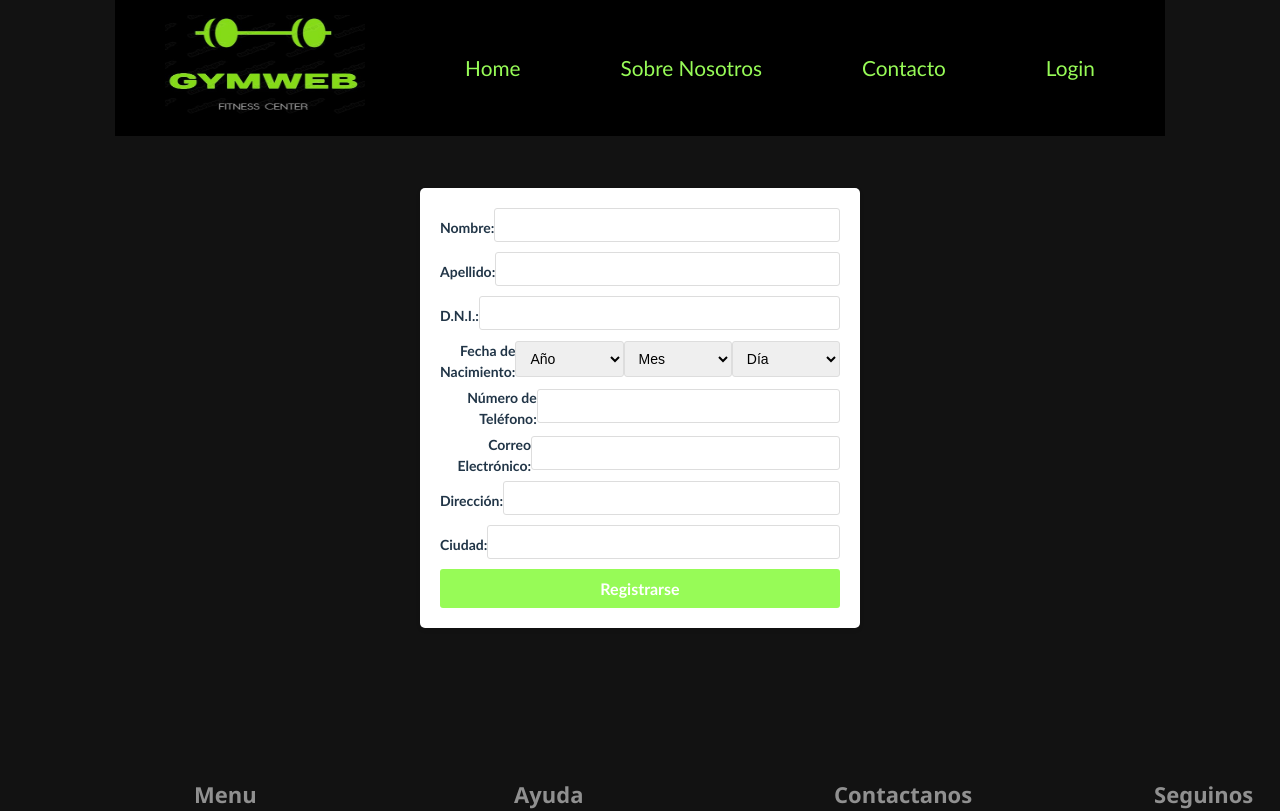
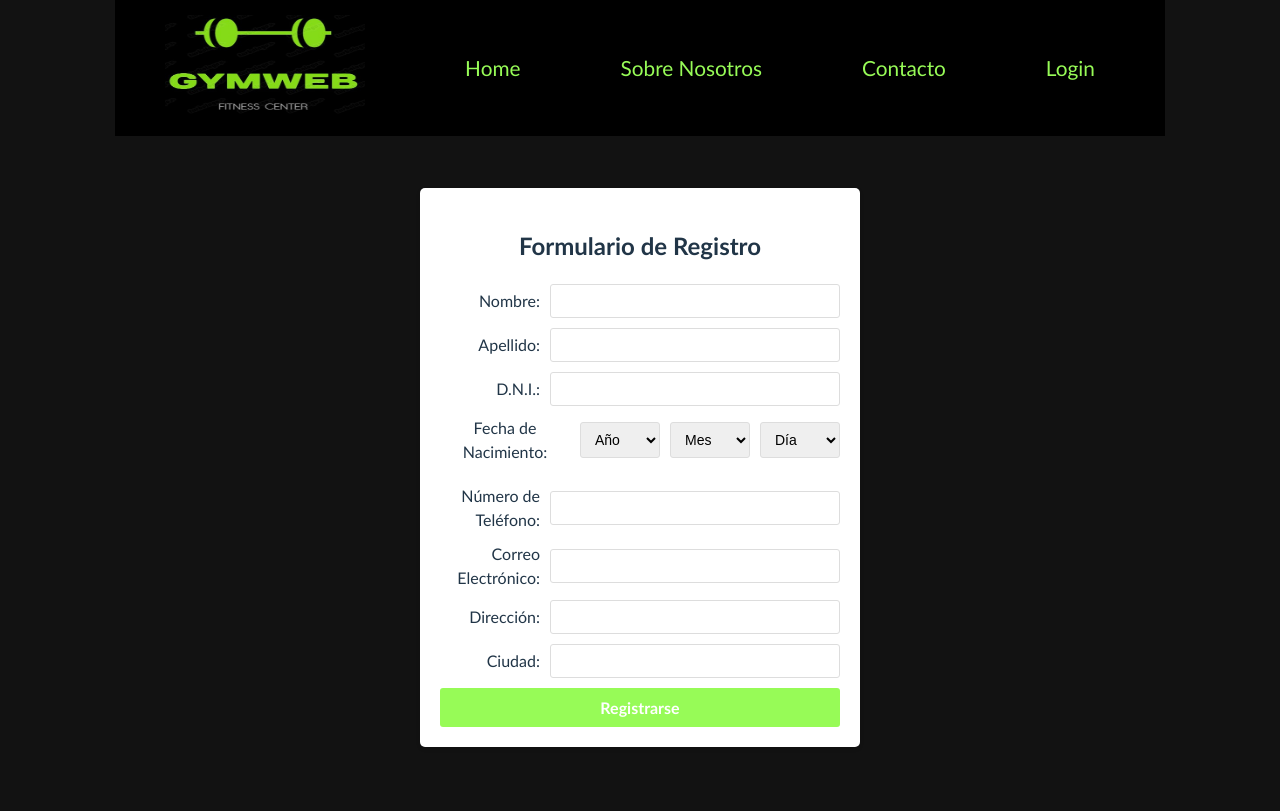
Before and after one commit to labmiracle/team-red, a React (Vite) app in the folder gymWeb/: page /register in a window 1280 px wide. Shown: the top 811 px of the page. Built offline with nearby package versions, Linux system fonts and the light colour scheme.

Commit message:
4Sfa2Xs2 styling the new label's div

```diff
--- a/gymWeb/src/components/Register/Register.module.css
+++ b/gymWeb/src/components/Register/Register.module.css
@@ -6,20 +6,24 @@
   background-color: #ffffff;
   border-radius: 5px;
   box-shadow: 0 2px 4px rgba(0, 0, 0, 0.1);
-  display: flex;
-  flex-direction: column;
-  justify-content: center;
-  align-items: center;
   text-align: center;
 }
 
-.registerContainer label {
-  display: inline-block;
-  font-size: 14px;
-  font-weight: 600;
-  margin-bottom: 5px;
-  text-align: right;
-  width: auto;
+.registerContainer h2 {
+  margin-bottom: 20px;
+}
+
+.dobContainer {
+  display: flex;
+  justify-content: space-between;
+  align-items: center;
+  gap: 10px;
+  margin-bottom: 20px;
+}
+
+.dobContainer select {
+  flex: 1;
+  min-width: 80px;
 }
 
 .registerContainer input,
@@ -30,15 +34,7 @@
   border-radius: 3px;
   border: 1px solid #ddd;
   box-sizing: border-box;
-  margin-bottom: 10px;
-}
-
-.registerContainer p {
-  font-size: 14px;
-  margin-top: 5px;
-  color: red;
-  text-align: left;
-  width: 100%;
+  white-space: nowrap; /* Para que los labels y los input/labels ocupen un solo renglón */
 }
 
 .registerContainer button[type='submit'] {
@@ -64,15 +60,17 @@
   cursor: not-allowed;
 }
 
-.registerContainer > div {
+/* Estilos para mensajes de error y media queries si es necesario */
+
+.formGroup {
   display: flex;
-  justify-content: space-between;
   align-items: center;
-  width: 100%;
+  margin-bottom: 10px;
 }
 
-@media (max-width: 480px) {
-  .registerContainer {
-    width: 90%;
-  }
+.formGroup label {
+  text-align: right;
+  flex: 1;
+  min-width: 100px;
+  margin-right: 10px;
 }
--- a/gymWeb/src/components/Register/Register.tsx
+++ b/gymWeb/src/components/Register/Register.tsx
@@ -151,21 +151,21 @@ const Register: React.FC = () => {
 
   return (
     <form className={styles.registerContainer} onSubmit={handleSubmit}>
-      <div>
+      <h2>Formulario de Registro</h2>
+      <div className={styles.formGroup}>
         <label htmlFor="firstName">Nombre:</label>
         <input type="text" id="firstName" value={firstName} onChange={handleFirstNameChange} required />
       </div>
-      <div>
+      <div className={styles.formGroup}>
         <label htmlFor="lastName">Apellido:</label>
         <input type="text" id="lastName" value={lastName} onChange={handleLastNameChange} required />
       </div>
-      <div>
+      <div className={styles.formGroup}>
         <label htmlFor="dni">D.N.I.:</label>
         <input type="text" id="dni" value={dni} onChange={handleDNIChange} required />
         {dniError && <p>{dniError}</p>}
       </div>
 
-      {/* Nueva sección para la Fecha de Nacimiento */}
       <div className={styles.dobContainer}>
         <label htmlFor="dateOfBirthYear">Fecha de Nacimiento:</label>
         <select
@@ -211,22 +211,21 @@ const Register: React.FC = () => {
           ))}
         </select>
       </div>
-      {/* Fin de la sección de Fecha de Nacimiento */}
 
-      <div>
+      <div className={styles.formGroup}>
         <label htmlFor="phoneNumber">Número de Teléfono:</label>
         <input type="text" id="phoneNumber" value={phoneNumber} onChange={handlePhoneNumberChange} required />
       </div>
-      <div>
+      <div className={styles.formGroup}>
         <label htmlFor="email">Correo Electrónico:</label>
         <input type="email" id="email" value={email} onChange={handleEmailChange} onBlur={handleEmailChange} required />
         {emailError && <p>{emailError}</p>}
       </div>
-      <div>
+      <div className={styles.formGroup}>
         <label htmlFor="address">Dirección:</label>
         <input type="text" id="address" value={address} onChange={handleAddressChange} required />
       </div>
-      <div>
+      <div className={styles.formGroup}>
         <label htmlFor="city">Ciudad:</label>
         <input type="text" id="city" value={city} onChange={handleCityChange} required />
       </div>
```
